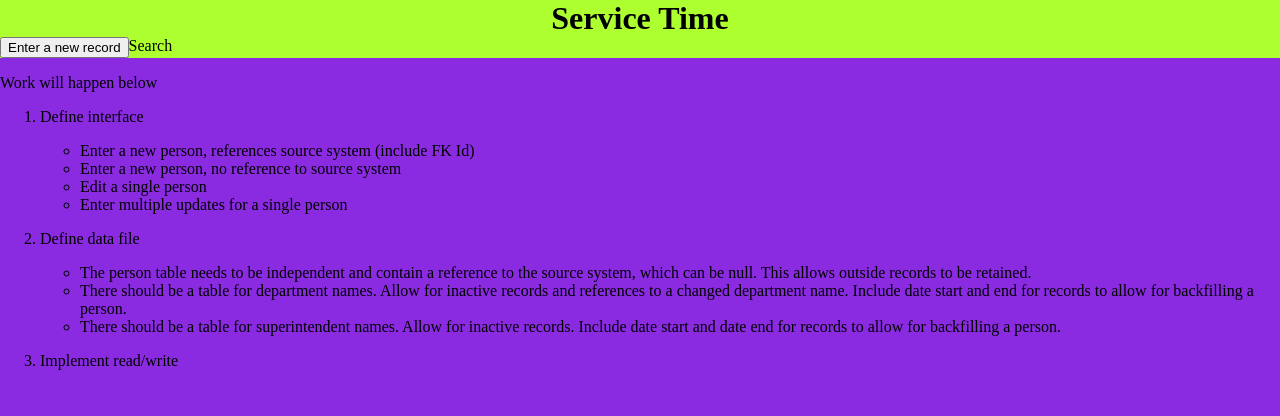
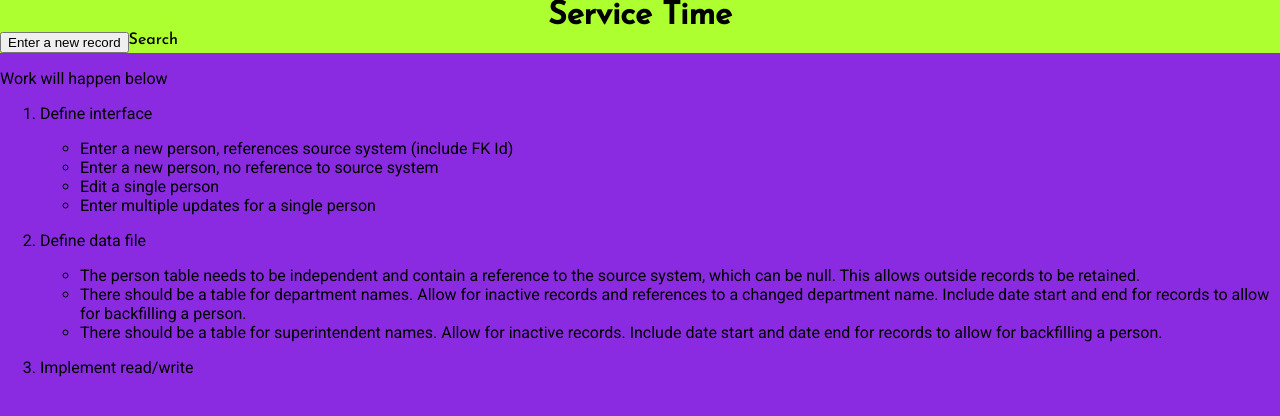
Before and after one commit to kristenkinnearohlmann/service-time, a website: page index.html in a window 1280 px wide. Drawn offline with Linux system fonts and the light colour scheme.

Commit message:
Implemented font styles

```diff
--- a/assets/styles.css
+++ b/assets/styles.css
@@ -1,10 +1,12 @@
 body {
     background-color: blueviolet;
+    font-family: 'Roboto', sans-serif;
     margin: 0 auto;
 }
 
 header {
     background-color: greenyellow;
+    font-family: 'Josefin Sans', sans-serif;
     text-align: center;
 }
 
--- a/index.html
+++ b/index.html
@@ -2,6 +2,9 @@
 <html>
     <head>
         <title>Service Time</title>
+        <link rel="preconnect" href="https://fonts.googleapis.com">
+        <link rel="preconnect" href="https://fonts.gstatic.com" crossorigin>
+        <link href="https://fonts.googleapis.com/css2?family=Josefin+Sans:wght@500&family=Roboto&display=swap" rel="stylesheet">
         <link rel="stylesheet" href="./assets/styles.css" />
     </head>
     <body>
```
